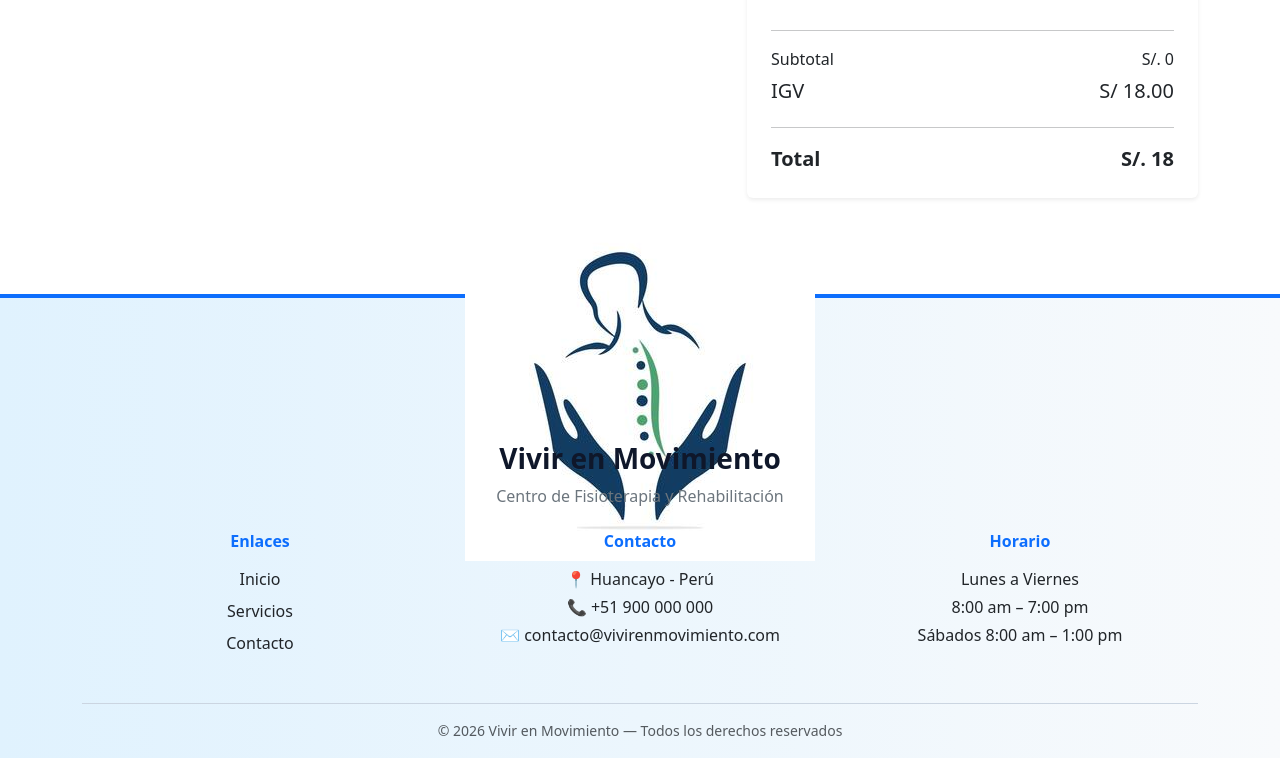
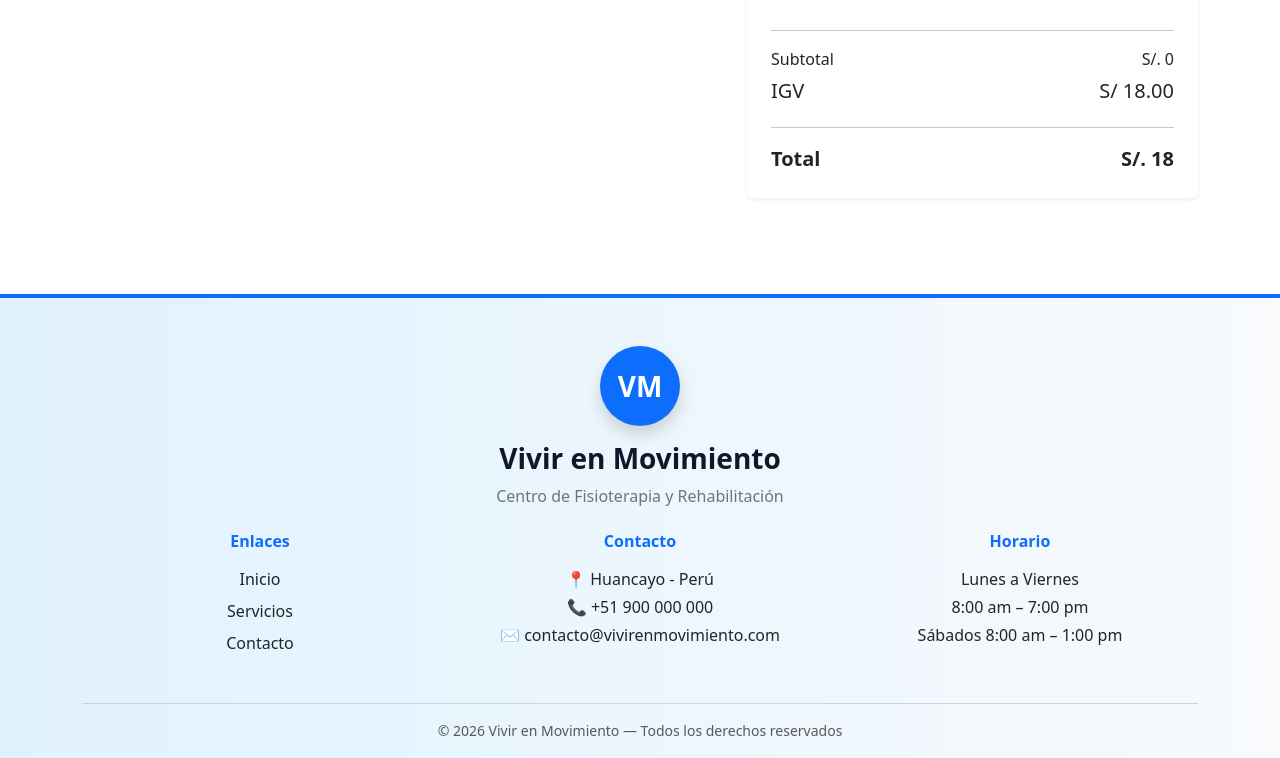
Before and after one commit to LuisCondori98/frontfisio, a React (Vite) app: page /checkout in a window 1280 px wide. Shown: the part 444-1202 px from the top of the page. Built offline with nearby package versions, Linux system fonts and the light colour scheme.

Commit message:
color footer and profile img

```diff
--- a/src/components/Footer/Footer.jsx
+++ b/src/components/Footer/Footer.jsx
@@ -25,8 +25,7 @@ const Footer = () => {
               fontWeight: "bold"
             }}
           >
-            <img src="/img/logo.jpg" alt="logo
-            " />
+            VM
           </div>
 
           <h3 className="fw-bold mt-3" style={{ color: "#0f172a" }}>
```
